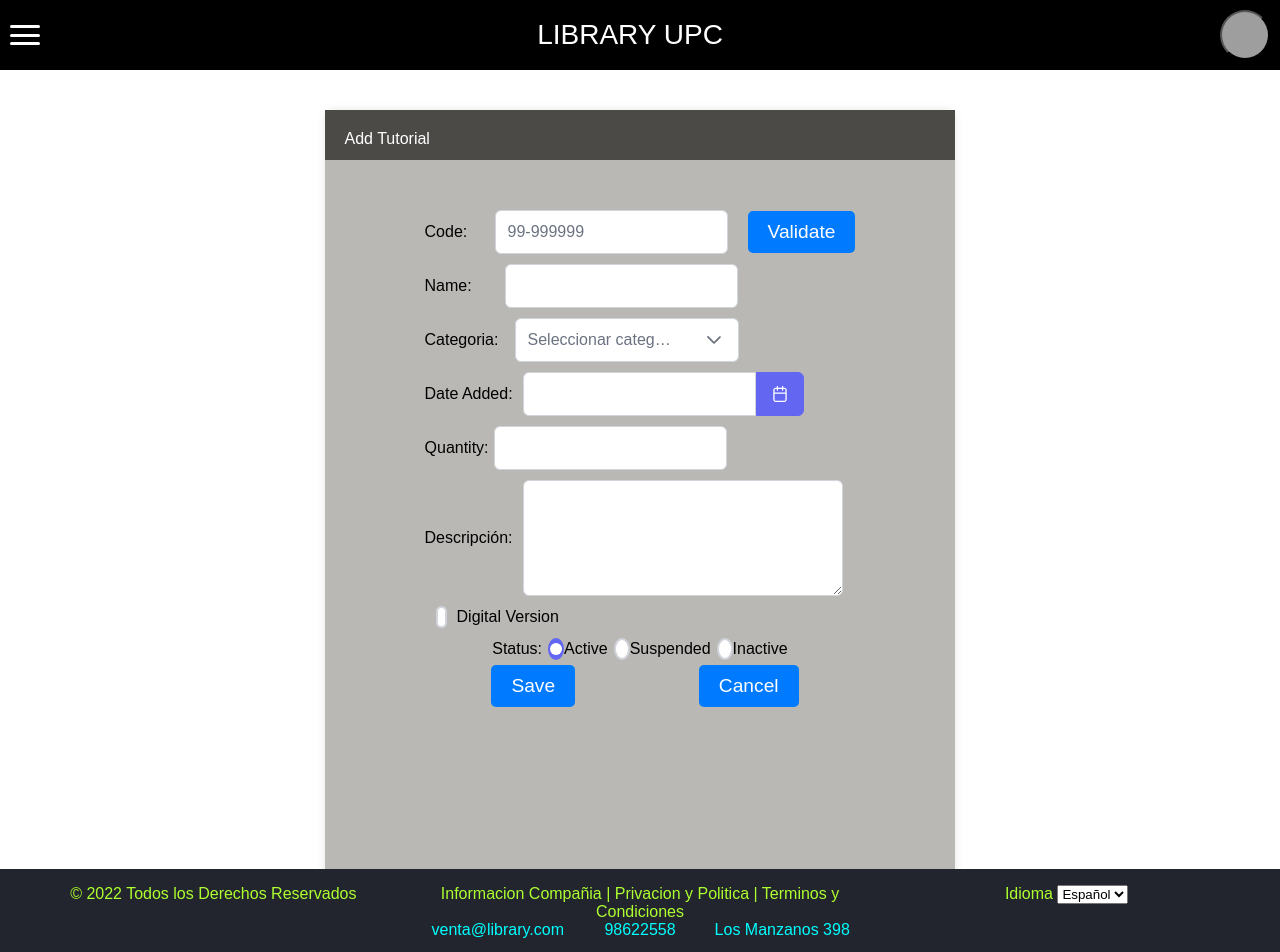
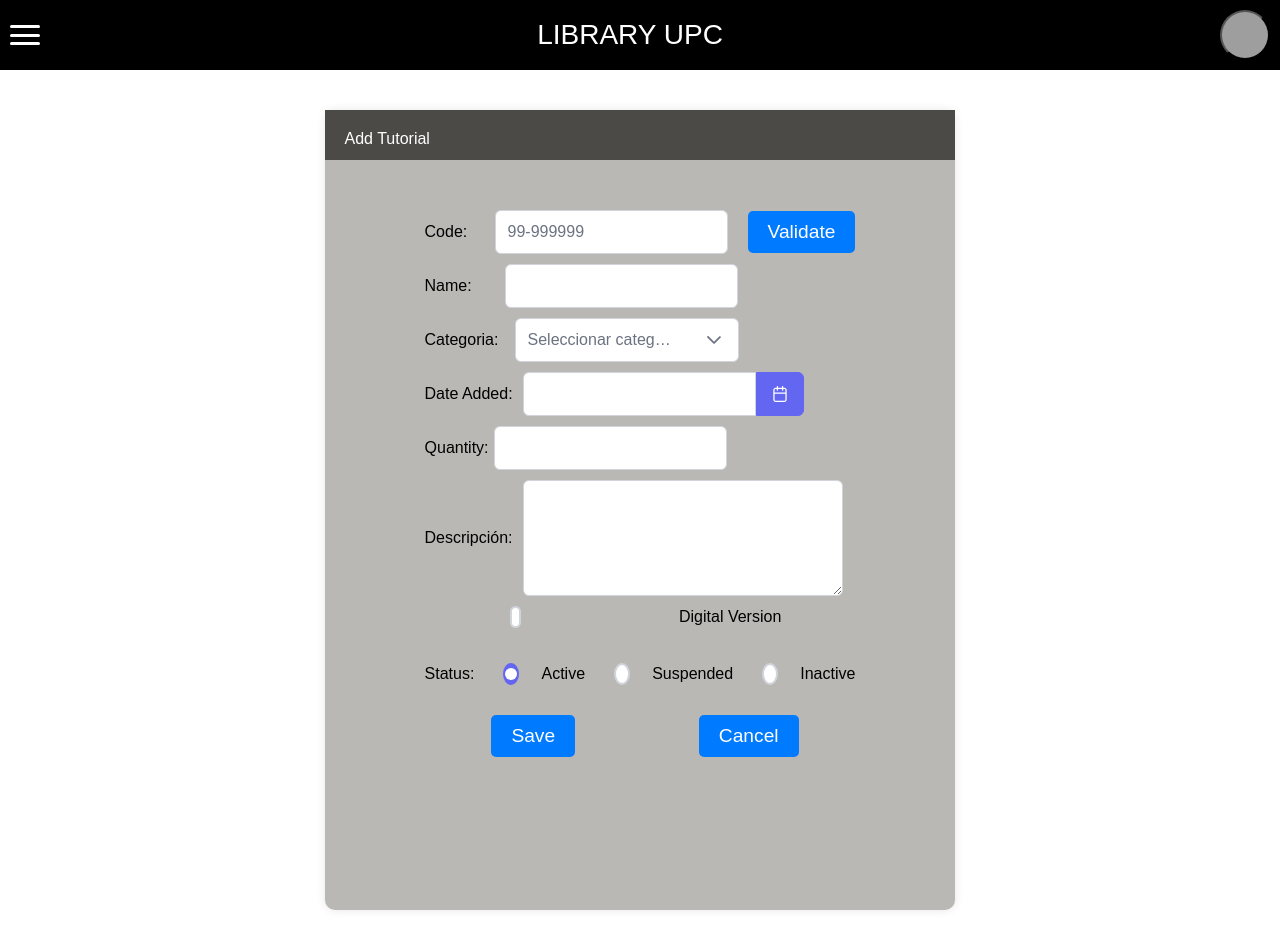
Before and after one commit to RicharRomero123/AplicacionesWeb.Front_Grupo3, a Vue app: page / in a window 1280 px wide. Shown: the top 952 px of the page. Built offline with nearby package versions, Linux system fonts and the light colour scheme; grey boxes are pictures that could not be loaded; a web font is replaced by a local one.

Commit message:
Algunos ajustes

```diff
--- a/src/components/PrimeVueCategory.vue
+++ b/src/components/PrimeVueCategory.vue
@@ -26,6 +26,7 @@ export default {
   display: flex;
   align-items: center;
   margin-bottom: 10px;
+
 }
 
 .input-label {
--- a/src/components/PrimeVueCode.vue
+++ b/src/components/PrimeVueCode.vue
@@ -19,7 +19,7 @@ export default {
     };
   },
   components: {
-    Button,
+    //Button,
   },
 };
 </script>
--- a/src/components/PrimeVueConfirmation.vue
+++ b/src/components/PrimeVueConfirmation.vue
@@ -17,7 +17,7 @@
       };
     },
     components: {
-      Button,
+      //Button,
     },
   };
   </script>
@@ -33,7 +33,7 @@
     margin-top: 5px;
     display: flex;
     align-items: center;
-    justify-content: space-around;
+      justify-content: space-around;
   }
   .input-mask {
     margin-right: 10px;
--- a/src/components/PrimeVueDigitalVersion.vue
+++ b/src/components/PrimeVueDigitalVersion.vue
@@ -21,6 +21,7 @@ export default {
   display: flex;
   align-items: center;
   margin-bottom: 10px;
+    justify-content: space-around;
 }
 .label {
   margin-left: 10px;
--- a/src/components/PrimeVueStatus.vue
+++ b/src/components/PrimeVueStatus.vue
@@ -27,7 +27,9 @@ export default {
   display: flex !important;
 }
 .justify-content-center {
-  justify-content: center !important;
+    justify-content: space-between!important;
+    padding-bottom: 25px;
+    padding-top: 25px;
 }
 .align-items-center {
   align-items: center !important;
--- a/src/components/final_footer.vue
+++ b/src/components/final_footer.vue
@@ -1,5 +1,5 @@
 <template>
-    <footer class="container-footer">
+    <footer>
         <div class="footer1">
             <div style="color: greenyellow;">
                 © 2022 Todos los Derechos Reservados
@@ -45,15 +45,9 @@
     text-align: center;
     display: grid;
     grid-template-columns: 1fr 1fr 1fr;
+
+    padding: 20px 0;
+    position: absolute;
 }
 
-.container-footer{
-    background-color: #22242E;
-    padding: 1em 0;
-    text-align: center;
-    position: absolute;
-    bottom: 0%;
-    width: 100%;
-
-}
 </style>
--- a/src/main.ts
+++ b/src/main.ts
@@ -23,9 +23,12 @@ import InputNumber from 'primevue/inputnumber';
 import Textarea from 'primevue/textarea';
 import Checkbox from 'primevue/checkbox';
 import RadioButton from 'primevue/radiobutton';
+import primeVueDigitalVersion from "@/components/PrimeVueDigitalVersion.vue";
 
 const app = createApp(App);
+
 app.use(PrimeVue);
+
 app.component('pv-button',Button)
 app.component('pv-inputmask',InputMask)
 app.component('pv-inputtext',InputText)
@@ -36,8 +39,6 @@ app.component('pv-texttarea',Textarea)
 app.component('pv-checkbox',Checkbox)
 app.component('pv-radiobutton',RadioButton)
 
-
-
 app.use(PrimeVue)
 
 app.use(createPinia())
```
